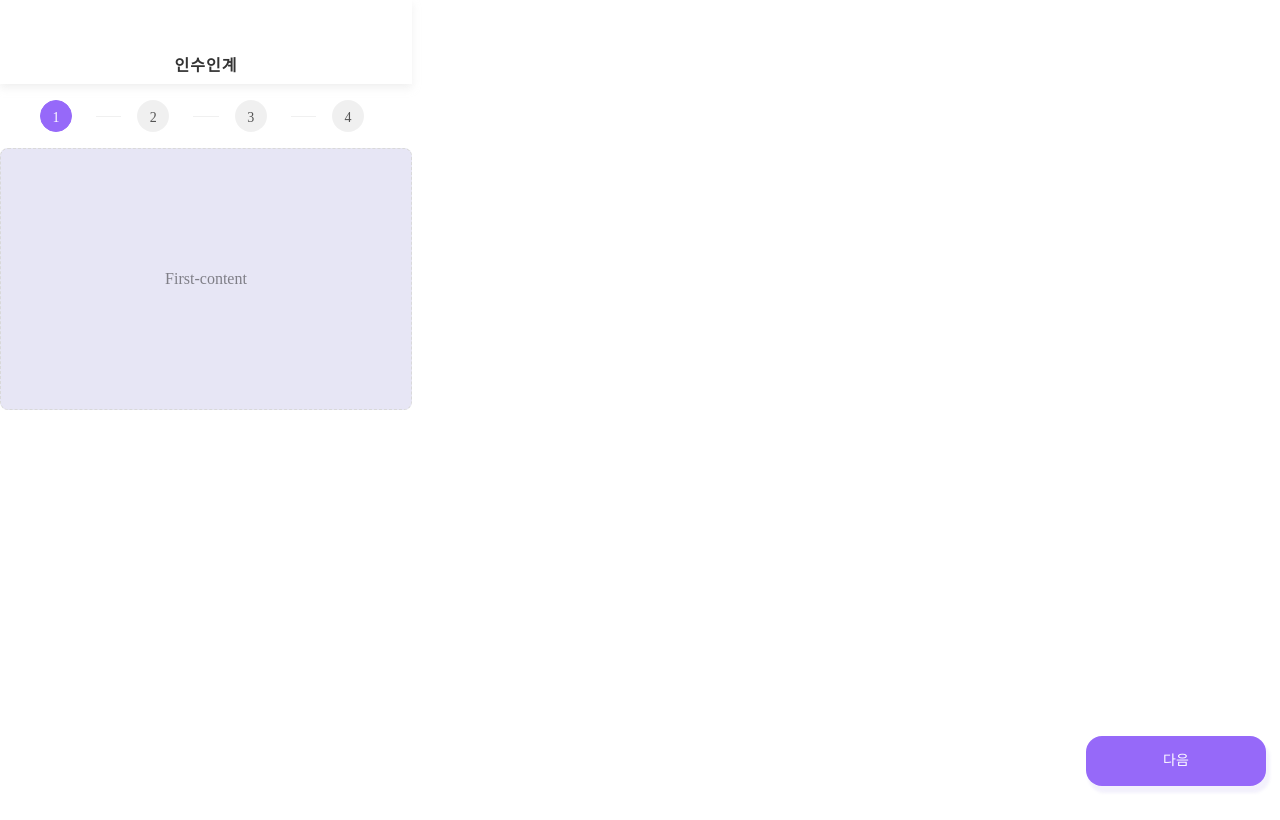
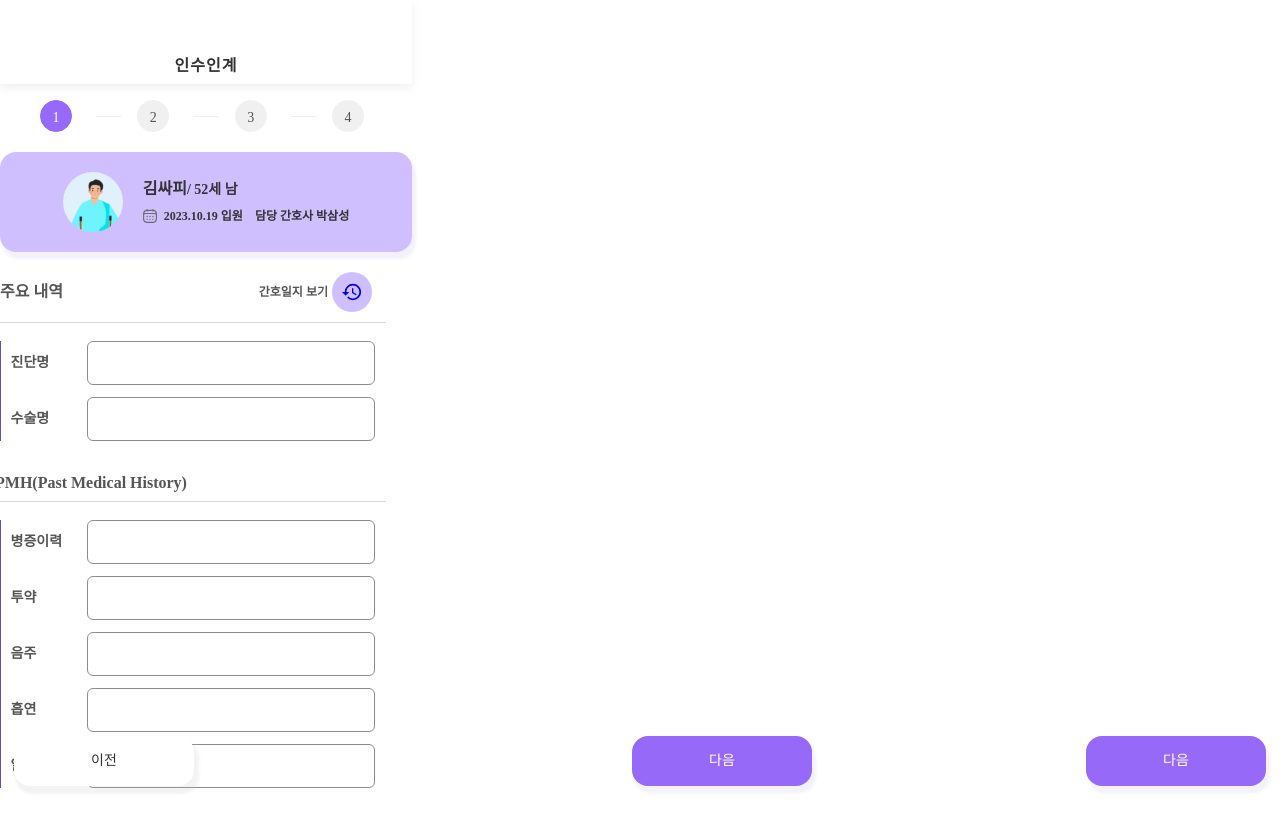
Before and after one commit to sojeong025/BeNurse, a React (Vite) app in the folder Frontend/BeNurse/: page /handover-write/patients/write in a window 1280 px wide. Built offline with nearby package versions, Linux system fonts and the light colour scheme; no server answers; a web font is replaced by a local one.

Commit message:
feat: modify bottom button props
Change-Id: I745fc074e401b751c806a57132516160f1eb2909

```diff
--- a/Frontend/BeNurse/src/components/atoms/Box/Box.jsx
+++ b/Frontend/BeNurse/src/components/atoms/Box/Box.jsx
@@ -4,7 +4,6 @@ import * as S from "./Box.styles";
 export default function Box({
   children,
   position,
-  visibility,
   flex,
   size,
   type,
@@ -20,7 +19,6 @@ export default function Box({
 }) {
   return (
     <S.StyledBox
-      visibility={visibility}
       flex={flex}
       type={type}
       size={size}
--- a/Frontend/BeNurse/src/components/atoms/Box/Box.styles.jsx
+++ b/Frontend/BeNurse/src/components/atoms/Box/Box.styles.jsx
@@ -2,8 +2,6 @@ import styled from "@emotion/styled";
 import { Common } from "@utils/global.styles.jsx";
 
 export const StyledBox = styled.div`
-  visibility: ${({ visibility }) =>
-    visibility !== undefined ? (visibility ? "visible" : "hidden") : "visible"};
   position: ${({ position }) => position};
   display: flex;
   justify-content: ${({ flex }) => (flex !== undefined ? flex[0] : "center")};
--- a/Frontend/BeNurse/src/components/atoms/Button/BottomButton.jsx
+++ b/Frontend/BeNurse/src/components/atoms/Button/BottomButton.jsx
@@ -3,7 +3,6 @@ import Box from "../Box/Box";
 import { useNavigate } from "react-router-dom";
 
 export default function BottomButton({
-  isFirstStep = false,
   onPrevClick,
   onNextClick,
   nextText = "다음",
@@ -28,7 +27,6 @@ export default function BottomButton({
       }}
     >
       <Box
-        visibility={isFirstStep !== undefined ? !isFirstStep : false}
         type="white"
         size={["180px", "50px"]}
         onClick={onPrevClick || onPrevPage}
--- a/Frontend/BeNurse/src/pages/HandOverPage/HandOverWriteStep.jsx
+++ b/Frontend/BeNurse/src/pages/HandOverPage/HandOverWriteStep.jsx
@@ -1,8 +1,10 @@
-import React, { useState } from "react";
+import React, { useState, useEffect } from "react";
 import { Button, message, Steps, theme } from "antd";
-import { Common } from "@utils/global.styles.jsx";
 import Container from "@components/atoms/Container/Container";
 import BottomButton from "@components/atoms/Button/BottomButton";
+
+import HandOverDetailInfo from "@components/templates/HandOver/HandOverDetailInfo";
+import HandOverDetailCC from "@components/templates/HandOver/HandOverDetailCC";
 
 import * as S from "./HandOverWriteStep.styles";
 
@@ -10,7 +12,7 @@ export default function HandOverWriteStep() {
   const steps = [
     {
       title: "First",
-      content: "First-content",
+      content: <HandOverDetailInfo />,
     },
     {
       title: "Second",
@@ -18,7 +20,7 @@ export default function HandOverWriteStep() {
     },
     {
       title: "Last",
-      content: "Last-content",
+      content: <HandOverDetailCC />,
     },
     {
       title: "Last",
@@ -28,6 +30,9 @@ export default function HandOverWriteStep() {
 
   const { token } = theme.useToken();
   const [current, setCurrent] = useState(0);
+  const onChange = (value) => {
+    setCurrent(value);
+  };
   const next = () => {
     setCurrent(current + 1);
   };
@@ -38,31 +43,22 @@ export default function HandOverWriteStep() {
     key: item.title,
     title: "",
   }));
-  const contentStyle = {
-    lineHeight: "260px",
-    textAlign: "center",
-    color: token.colorTextTertiary,
-    backgroundColor: `${Common.color.purple00}`,
-    borderRadius: token.borderRadiusLG,
-    border: `1px dashed ${token.colorBorder}`,
-    marginTop: 16,
-  };
   return (
     <Container>
       <div style={{ width: "100%", marginTop: "100px" }}>
         <S.StepBox>
           <Steps
+            onChange={onChange}
             responsive={false}
             current={current}
             items={items}
           />
         </S.StepBox>
 
-        <div style={contentStyle}>{steps[current].content}</div>
+        <div>{steps[current].content}</div>
         <div>
           {current === 0 && (
             <BottomButton
-              isFirstStep={true}
               onNextClick={() => next()}
             />
           )}
```
